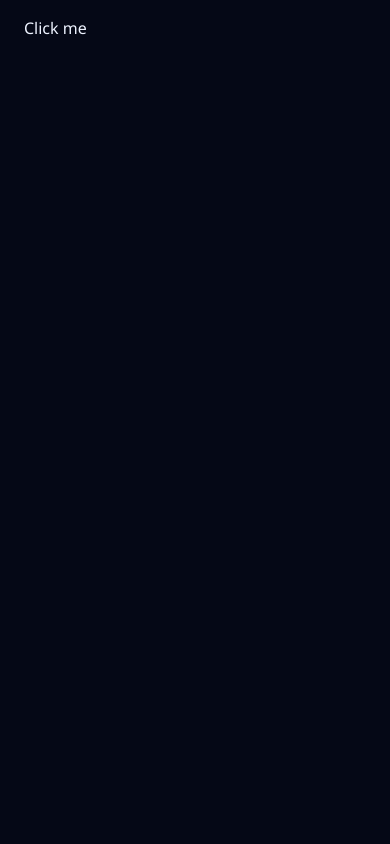
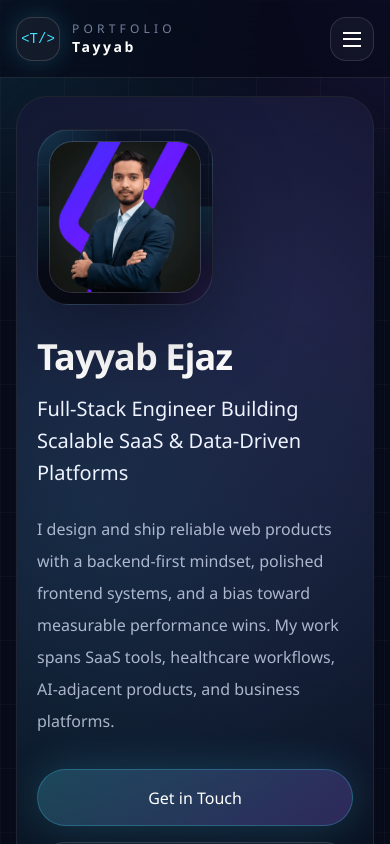
Before and after one commit to Tayyab-Ejaz/tayyab-portfolio, a Next.js app: page / in a window 390 px wide. Shown: the top 844 px of the page. Built offline with nearby package versions, Linux system fonts and the light colour scheme.

Commit message:
Button clicked fixed on mobile

```diff
--- a/src/app/page.tsx
+++ b/src/app/page.tsx
@@ -6,15 +6,11 @@ import { HeroSection } from "@/components/hero-section";
 import { ProjectsSection } from "@/components/projects-section";
 import { SiteHeader } from "@/components/site-header";
 import { SkillsSection } from "@/components/skills-section";
-import HelloButton from "@/components/hello-button";
 
 export default function Home() {
   return (
     <div className="relative min-h-screen overflow-x-hidden bg-[var(--color-bg)] text-[var(--color-text)]">
-      <HelloButton>
 
-      </HelloButton>
-{/*
 
       <div className="pointer-events-none absolute inset-0 opacity-80">
         <div className="tech-grid absolute inset-0" />
@@ -31,7 +27,7 @@ export default function Home() {
         <EducationSection entries={portfolioData.education} />
       </main>
 
-      <ContactModal profile={portfolioData.profile} /> */}
+      <ContactModal profile={portfolioData.profile} />
     </div>
   );
 }
--- a/src/components/hello-button.tsx
+++ /dev/null
@@ -1,29 +0,0 @@
-"use client";
-
-
-export default function HelloButton() {
-  return (
-    <button
-
-      type="button"
-      onClick={() => {
-        console.log("click fired");
-        alert("Hello");
-      }}
-      onPointerUp={() => {
-        console.log("pointerup fired");
-      }}
-      onTouchEnd={() => {
-        console.log("touchend fired");
-      }}
-      style={{
-        padding: "16px 24px",
-        fontSize: "16px",
-        touchAction: "manipulation",
-        WebkitTapHighlightColor: "rgba(0,0,0,0.1)",
-      }}
-    >
-      Click me
-    </button>
-  );
-}
```
